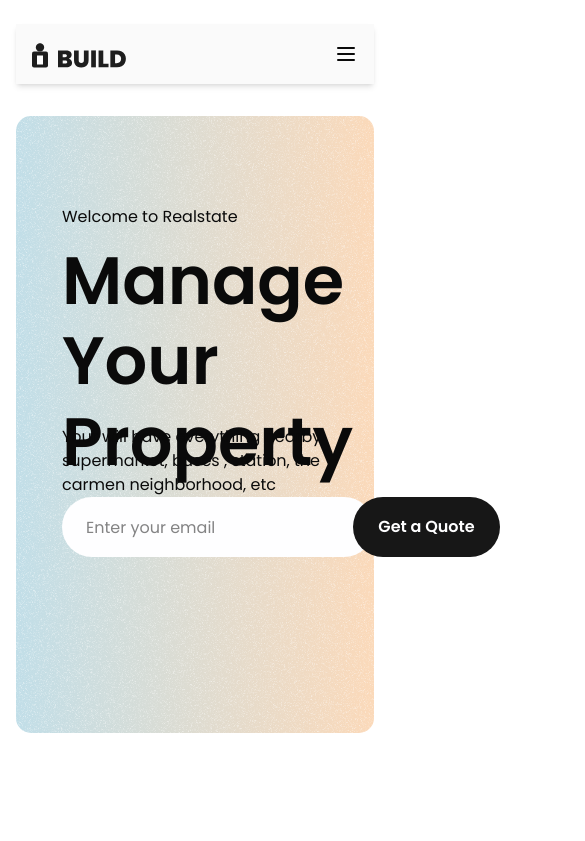
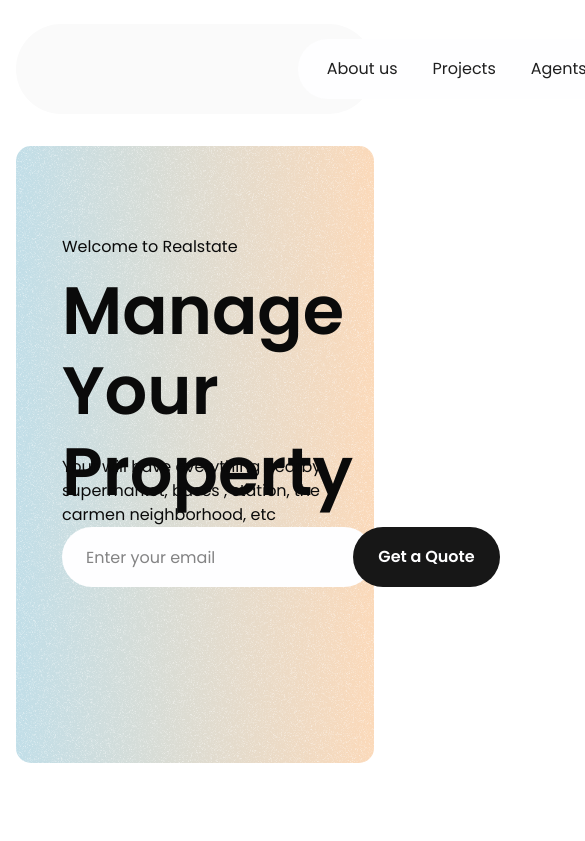
Before and after one commit to kav1nduKalhara/estate-landing-page, a Next.js app: page / in a window 390 px wide. Shown: the top 841 px of the page, 585 px wide, since content can reach past the window. Built offline with nearby package versions, Linux system fonts and the light colour scheme.

Commit message:
fix: adjust formatting of mobile menu button for consistency

```diff
--- a/components/NavBar.tsx
+++ b/components/NavBar.tsx
@@ -1,63 +1,61 @@
 import Image from "next/image";
 import Link from "next/link";
-import { Button } from "@/components/ui/button";
-import { useState } from "react";
-import { Menu, X } from "lucide-react";
+import { Button } from "@/components/ui/button"
 
 const NavBar = () => {
-    const [isOpen, setIsOpen] = useState(false);
-
-    return (
-        <header className="w-full bg-[#FAFAFA] shadow-md">
-            <nav className="max-w-[1440px] mx-auto flex items-center justify-between px-4 sm:px-6 md:px-12 lg:px-20 py-4 rounded-3xl">
-
-                <div className="flex items-center">
-                    <Image src="/Logo.svg" alt="Logo" width={94} height={28} />
+    return(
+        <div className="relative flex items-center justify-center">
+            <nav className="flex items-center justify-between w-full h-[90px] rounded-[70px] bg-[#FAFAFA] ">
+                <div className="flex items-center pl-[40px]">
+                    <Image src="/Logo.svg" alt="Logo" width={94} height={28}/>
                 </div>
-
-                <div className="hidden md:flex flex-1 justify-center">
-                    <div className="flex items-center bg-[#FEFEFF] rounded-3xl h-14 px-6 gap-6">
-                        <Link href="#about" className="nav-link">About us</Link>
-                        <Link href="#project" className="nav-link">Projects</Link>
-                        <Link href="/" className="nav-link">Agents</Link>
-                        <Link href="/" className="nav-link">Services</Link>
-                        <Link href="/" className="nav-link">Listings</Link>
+                <div className="flex-1 flex items-center justify-center pl-[242px]">
+                    <div className="flex justify-center items-center w-[571px]  h-[60px] bg-[#FEFEFF] rounded-[40px]">
+                        <div className="flex flex-row  gap-[35px]">
+                            <Link href="#about">
+                                <span className="nav-link">
+                                    About us
+                                </span>
+                            </Link>
+                            <Link href="#project">
+                                <span className="nav-link">
+                                    Projects
+                                </span>
+                            </Link>
                             <Link href="/">
-                            <Image src="/search.svg" alt="search" width={24} height={24} />
+                                <span className="nav-link">
+                                    Agents
+                                </span>
+                            </Link>
+                            <Link href="/">
+                                <span className="nav-link">
+                                    Services
+                                </span>
+                            </Link>
+                            <Link href="/">
+                                <span className="nav-link">
+                                    Listings
+                                </span>
+                            </Link>
+                            <Link href="/">
+                                <Image src="/search.svg" alt="search" width={24} height={24}/>
                             </Link>
                         </div>
                     </div>
-
-                <div className="hidden md:flex items-center gap-4">
-                    <Link href="/" className="nav-link">Other services</Link>
-                    <Button className="flex items-center justify-center w-40 h-14 rounded-3xl bg-[#FEFEFF] text-[#1F1F1F] font-normal text-base hover:text-[#BEBEBE]">
+                </div>
+                <div className="flex items-center justify-center pr-[24px] gap-[30px]">
+                    <Link href="/">
+                        <span className="nav-link">
+                            Other services
+                        </span>
+                    </Link>
+                    <Button className="flex items-center justify-center w-[158px] h-[60px] rounded-[40px] bg-[#FEFEFF] text-[#1F1F1F] font-normal text-[16px] leading-[120%] hover:text-[#BEBEBE]">
                             <Link href="/">Contact us</Link>
                     </Button>
-                </div>
 
-                {/* Mobile Menu Button */}
-                <div className="md:hidden flex items-center">
-                    <button onClick={() => setIsOpen(!isOpen)}>
-                        {isOpen ? <X size={24} /> : <Menu size={24}/>}
-                    </button>
                 </div>
             </nav>
-
-            {isOpen && (
-                <div className="md:hidden bg-[#FEFEFF] px-4 py-4 space-y-4 shadow-lg rounded-b-3xl">
-                    <Link href="#about" className="block nav-link">About us</Link>
-                    <Link href="#project" className="block nav-link">Projects</Link>
-                    <Link href="/" className="block nav-link">Agents</Link>
-                    <Link href="/" className="block nav-link">Services</Link>
-                    <Link href="/" className="block nav-link">Listings</Link>
-                    <Link href="/" className="block nav-link">Other services</Link>
-                    <Button className="w-full h-14 rounded-3xl bg-[#FEFEFF] text-[#1F1F1F] font-normal text-base hover:text-[#BEBEBE]">
-                        <Link href="/">Contact us</Link>
-                    </Button>
         </div>
-            )}
-        </header>
-    );
-};
-
+    )
+}
  export default NavBar;
```
Lines whose indentation alone changed are shown as unchanged.
